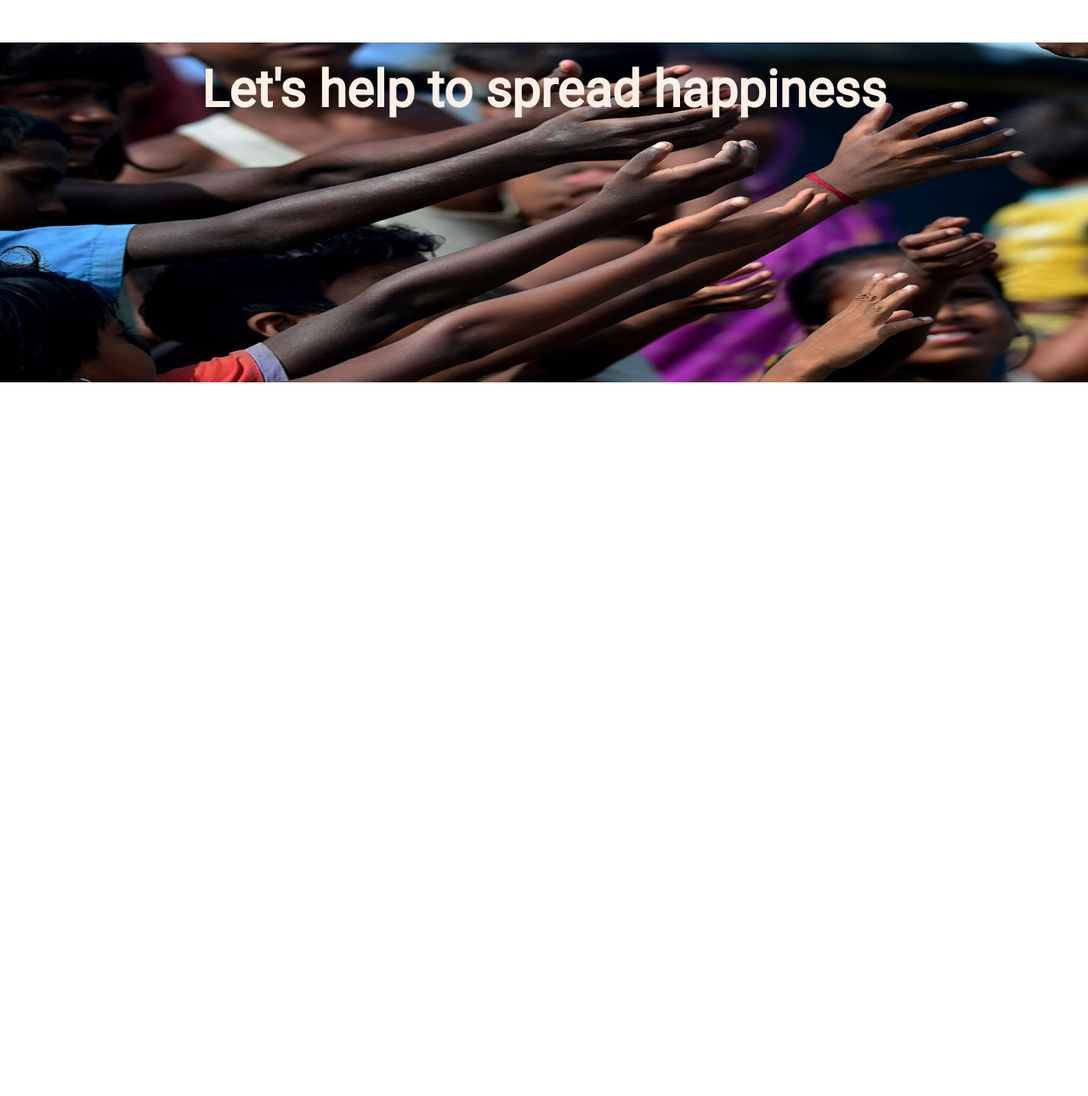
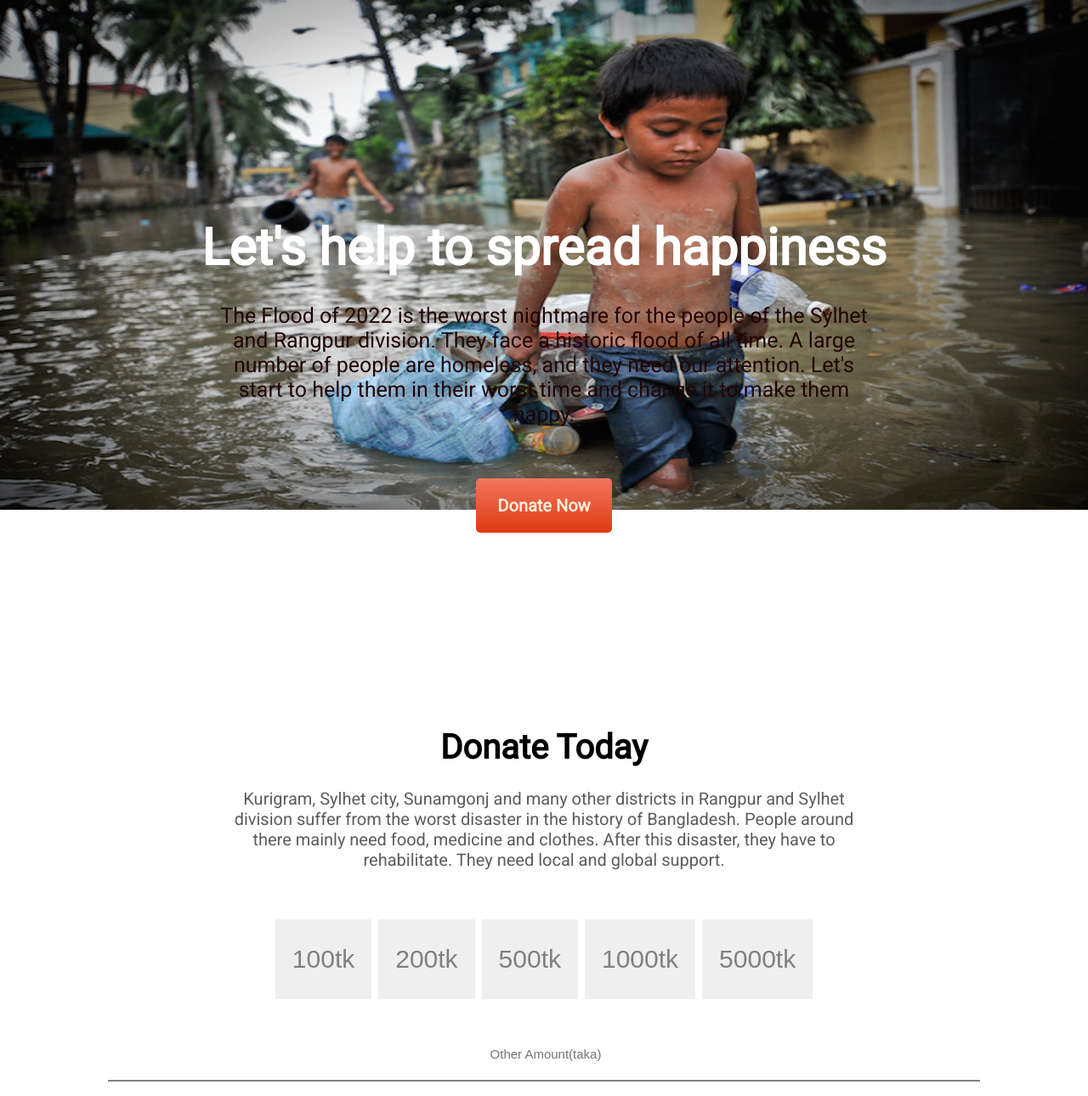
Before and after one commit to armanabid04/My-first-assignment, a plain HTML site: page index.html in a window 1280 px wide. Shown: the top 1290 px of the page at 85% size. Before the commit the page ends 800 px from the top, so only its background shows below. Drawn offline with Linux system fonts and the light colour scheme.

Commit message:
proof-reading

```diff
--- a/index.html
+++ b/index.html
@@ -4,22 +4,39 @@
     <meta charset="UTF-8">
     <meta http-equiv="X-UA-Compatible" content="IE=edge">
     <meta name="viewport" content="width=device-width, initial-scale=1.0">
-    <title>live for another</title>
     <link rel="preconnect" href="https://fonts.googleapis.com">
     <link rel="preconnect" href="https://fonts.gstatic.com" crossorigin>
     <link href="https://fonts.googleapis.com/css2?family=Roboto&display=swap" rel="stylesheet">
+    <title>live for another</title>
     <link rel="stylesheet" href="style.css">
 </head>
 <body>
     <section class="top">
-        <div class="top1">
-            <div class="first">
+            <div class="background">
                 <h1>Let's help to spread happiness</h1>
-                <p>
-
+                <p class="inner-line">  The Flood of 2022 is the worst nightmare for the people of the Sylhet and Rangpur division. They face a historic flood of all time. A large number of people are homeless, and they need our attention. Let's start to help them in their worst time and change it to make them happy.
                 </p>
+                <a class="anchor"href="">Donate Now</a>
+         </div>
+    </section>
+    <section class="middle">
+        <div>
+            <h1 class="head">Donate Today</h1>
+            <p> Kurigram, Sylhet city, Sunamgonj and many other districts in Rangpur and Sylhet division suffer from the worst disaster in the history of Bangladesh. People around there mainly need food, medicine and clothes. After this disaster, they have to rehabilitate. They need local and global support.</p>
         </div>
+        <div class="button">
+            <button class="button one">100tk</button>
+            <button class="button two">200tk</button>
+            <button class="button three">500tk</button>
+            <button class="button four">1000tk</button>
+            <button class="button five">5000tk</button>
         </div>
+        <input type="text" placeholder="Other Amount(taka)">
+        <div class="straight-line"></div>
+      <div><a class="anchor"href="">Donate Now</a></div>
+    </section>
+    <section class="half">
+        <h1 class="head">Our Donate Plan</h1>
     </section>
 </body>
 </html>
--- a/style.css
+++ b/style.css
@@ -2,19 +2,113 @@ body{
     font-family: 'Roboto', sans-serif;
     margin: 0%;
 }
-.top1
+.top
 {
-    background-image: url(donation13.jpg);
-    background-repeat: no-repeat;
-    height: 400px;
+    text-align: center;
+}
+.background
+{
+    background-image: url(donation9.jpg);
+    background-size: cover;
     background-size: 100% 100%;
+    height: 600px;
+}
+
+h1{
+    font-size: 60px;
+    font-weight: 700;
+    color:white;
+    padding: 5px;
+    padding-top: 20%;
     margin: 0%;
+}
+.inner-line{
+    padding-left: 20%;
+    padding-right: 20%;
+    padding-bottom: 30px;
+    color: rgb(35, 5, 5);
+    font-size: 25px;
+    font-weight: 500;
+    margin-bottom: 4%;
+}
+.anchor
+{
+    text-decoration: none;
+    color: antiquewhite;
+    font-size: 20px;
+    font-weight: bold;
+    background-image: linear-gradient(rgb(242, 117, 95),rgb(222, 59, 18));
+    padding: 20px 25px;
+    border-radius: 5px;
+}
+.middle{
+    text-align: center;
+}
+.head
+{
+    font-size: 40px;
+    font-weight:bolder;
+    color: black;
+    margin: 0%;
+}
+.middle p
+{
+    font-size: 20px;
+    color: rgb(92, 92, 92);
+    padding-left: 20%;
+    padding-right: 20%;
 
 }
-h1{
-    font-size: 60px;
+.button{
+    border: none;
+    color: gray;
+    padding: 30px 20px;
     text-align: center;
-    font-weight: 700;
-    color:linen;
-    padding: 20px;
+    text-decoration: none;
+    display:inline-flex;
+    font-size: 30px;
+    margin: 4px 4px;
 }
+.one:hover{
+    border: 3px solid tomato;
+    background-color: rgb(244, 208, 205);
+
+}
+.two:hover{
+    border: 3px solid tomato;
+    background-color: rgb(244, 208, 205);
+
+}.three:hover{
+    border: 3px solid tomato;
+    background-color: rgb(244, 208, 205);
+}.four:hover{
+    border: 3px solid tomato;
+    background-color: rgb(244, 208, 205);
+}.five:hover{
+    border: 3px solid tomato;
+    background-color: rgb(244, 208, 205);
+}
+.amount{
+    border-bottom: 2px solid gray;
+    padding: 20px ;
+}
+input
+{
+    width: 100%;
+    height: 50px;
+    text-align: center;
+    border: none;
+    outline: none;
+    font-size: 15px;
+    font-weight: 100;
+}
+.straight-line
+{
+    width: 80%;
+    height: 0%;
+    border: 1px solid gray;
+    margin: 5px auto 40px auto;
+}
+.half h1{
+    text-align: center;
+}
```
Also changed, not shown: donation9.jpg (added), new.jpg (added), photo-1518398046578-8cca57782e17.jfif (deleted).
